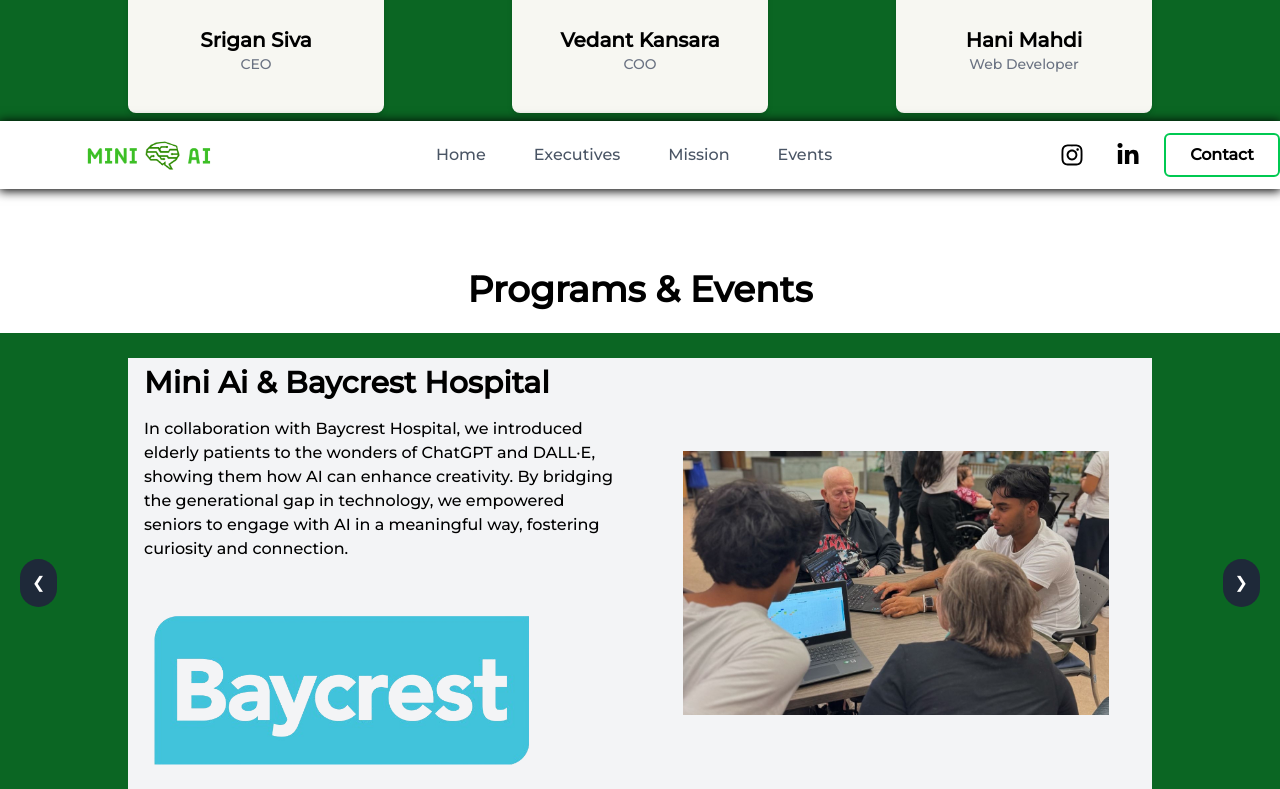
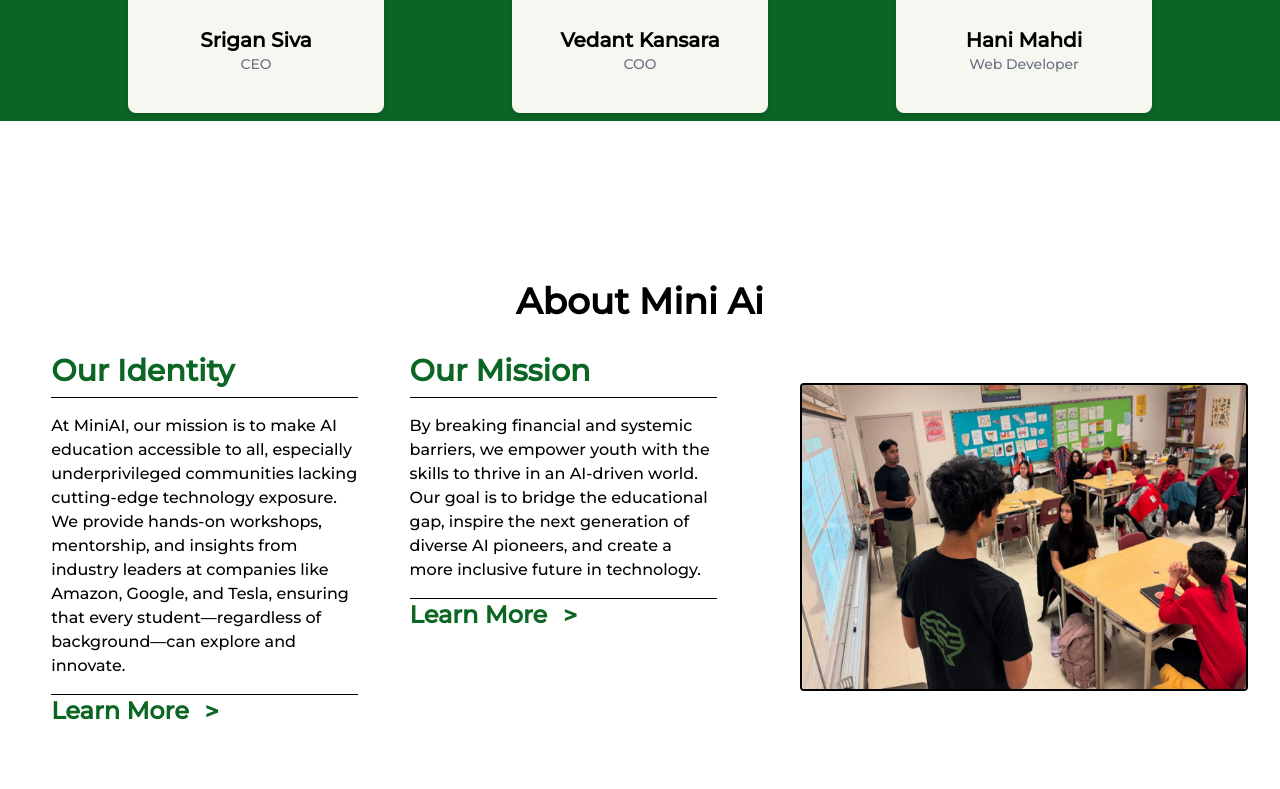
Before and after one commit to BoyManCoder/MiniAiv2, a React (Vite) app: page / in a window 1280 px wide. Shown: the part 1531-2320 px from the top of the page. Built offline with nearby package versions, Linux system fonts and the light colour scheme.

Commit message:
final feb update

```diff
--- a/src/components/Home.tsx
+++ b/src/components/Home.tsx
@@ -45,7 +45,7 @@
               <video
                 ref={videoRef}
                 className={`h-full w-full object-cover rounded transition-opacity duration-500 ${
-                  isPlaying ? "opacity-100" : "opacity-40"
+                  isPlaying ? "opacity-100" : "opacity-80"
                 }`}
                 src="/assets/into.mp4"
               ></video>
@@ -63,9 +63,9 @@
                 }`}
               >
                 {isPlaying ? (
-                  <AiOutlinePauseCircle className="text-5xl text-white" />
+                  <AiOutlinePauseCircle className="text-6xl text-white" />
                 ) : (
-                  <AiOutlinePlayCircle className="text-5xl text-white" />
+                  <AiOutlinePlayCircle className="text-6xl text-white" />
                 )}
               </button>
             </div>
--- a/src/components/Mission.tsx
+++ b/src/components/Mission.tsx
@@ -1,99 +1,49 @@
-import React, { useState } from "react";
-import { MdMenu } from "react-icons/md";
-import { motion, AnimatePresence } from "framer-motion";
-import { FaInstagram, FaLinkedinIn } from "react-icons/fa";
+import React from "react";
 
-function Navbar() {
-  const NavbarMenu = [
-    { id: 1, title: "Home", link: "#home" },
-    { id: 2, title: "Executives", link: "#exec" },
-    { id: 3, title: "Mission", link: "#mission" },
-    { id: 4, title: "Events", link: "#events" },
-  ];
-
-  const [open, setOpen] = useState(false);
+function Mission(){
+    // Declare the link in the function
+    const redirectToLink = (url) => {
+        window.location.href = url;  // Redirects to the URL
+    };
 
     return (
         <>
-      <nav>
-        <div className="container flex flex-col md:flex-row justify-between items-center py-3">
-          <div className="flex items-center gap-2">
-            <img src="/assets/LongLogo.png" className="w-34 ml-6 md:ml-20" />
+            <h1 className="mt-14 md:mt-40 mb-6 text-center text-4xl font-semibold">About Mini Ai</h1>
+            <section id="mission" className="w-screen h-200 md:h-110 flex justify-center items-center">
+                <div className="w-full h-full flex flex-col md:flex-row">
+                    <div className="w-full h-4/5 md:w-3/5 md:h-full flex flex-col md:flex-row justify-evenly items-center">
+                        <div className="h-1/2 w-5/6 md:w-2/5 md:h-full my-4">
+                            <h1 className="text-main text-3xl font-semibold mt-2 pb-2 border-black border-b-1">Our Identity</h1>
+                            <p className="w-full py-4 border-black border-b-1">At MiniAI, our mission is to make AI education accessible to all, especially underprivileged communities lacking cutting-edge technology exposure. We provide hands-on workshops, mentorship, and insights from industry leaders at companies like Amazon, Google, and Tesla, ensuring that every student—regardless of background—can explore and innovate.</p>
+                            <div className="slide-arrow text-2xl flex flex-row justify-start items-center">
+                                <button
+                                    className="text-main font-semibold"
+                                    onClick={() => redirectToLink('https://www.linkedin.com/company/mini-ai/')}>  {/* Example URL */}
+                                    Learn More
+                                </button>
+                                <h1 className="mx-4 text-main font-bold">{'>'}</h1>
                             </div>
-          <div className="hidden md:flex items-center gap-6 text-gray-600">
-            <ul className="flex items-center gap-6">
-              {NavbarMenu.map((item) => (
-                <li key={item.id}>
-                  <a
-                    href={item.link}
-                    className="inline-block py-1 px-3 hover:text-green-500"
-                  >
-                    {item.title}
-                  </a>
-                </li>
-              ))}
-            </ul>
                         </div>
-          <div className="flex items-center gap-4">
-            <a
-              href="https://www.instagram.com/miniai.to?igsh=dnpydmc3aGQwY2Fr"
-              target="_blank"
-              rel="noopener noreferrer"
-              className="text-2xl hover:bg-green-500 hover:text-white rounded-full p-2 duration-200"
-            >
-              <FaInstagram />
-            </a>
-            <a
-              href="https://www.linkedin.com/company/mini-ai/"
-              target="_blank"
-              rel="noopener noreferrer"
-              className="text-2xl hover:bg-green-500 hover:text-white rounded-full p-2 duration-200"
-            >
-              <FaLinkedinIn />
-            </a>
-            <a
-              href="mailto:miniai.toronto@gmail.com"
-              className="hover:bg-green-500 font-semibold hover:text-white rounded-md border-2 border-green-500 px-6 py-2 duration-200 hidden md:block"
-            >
-              Contact
-            </a>
-            <div className="md:hidden" onClick={() => setOpen(!open)}>
-              <MdMenu className="text-4xl" />
+                        <div className="h-1/2 w-5/6 md:w-2/5 md:h-full my-4">
+                            <h1 className="text-main text-3xl font-semibold mt-2 pb-2 border-black border-b-1">Our Mission</h1>
+                            <p className="w-full py-4 border-black border-b-1">By breaking financial and systemic barriers, we empower youth with the skills to thrive in an AI-driven world. Our goal is to bridge the educational gap, inspire the next generation of diverse AI pioneers, and create a more inclusive future in technology.</p>
+                            <div className="slide-arrow text-2xl flex flex-row justify-start items-center">
+                                <button
+                                    className="text-main font-semibold"
+                                    onClick={() => redirectToLink("https://www.instagram.com/miniai.to?igsh=dnpydmc3aGQwY2Fr")}>  {/* Example URL */}
+                                    Learn More
+                                </button>
+                                <h1 className="mx-4 text-main font-bold">{'>'}</h1>
                             </div>
                         </div>
                     </div>
-
-        {/* Mobile Menu: Slide-in effect with horizontal layout */}
-        <AnimatePresence>
-          {open && (
-            <motion.div
-            initial={{ opacity: 0, y: -100 }}
-            animate={{ opacity: 1, y: 0 }}
-            exit={{ opacity: 0, y: -100 }}
-            transition={{ duration: 0.3 }}
-              className="absolute top-0 left-0 w-full bg-black text-white z-20"
-            >
-              <div className="w-full flex justify-center items-center py-5">
-                <ul className="flex items-center gap-6">
-                  {NavbarMenu.map((item) => (
-                    <li key={item.id}>
-                      <a
-                        href={item.link}
-                        className="py-2 px-4 hover:text-gray-400"
-                        onClick={() => setOpen(false)} // Close menu when link is clicked
-                      >
-                        {item.title}
-                      </a>
-                    </li>
-                  ))}
-                </ul>
+                    <div className="w-full h-1/5 my-4 md:w-2/5 md:h-4/5 flex justify-center items-center">
+                        <img src="/assets/Class.jpg" className="h-full w-3/4 md:h-7/8 md:w-7/8 border-black border-1 md:border-2 rounded"/>
                     </div>
-            </motion.div>
-          )}
-        </AnimatePresence>
-      </nav>
+                </div>
+            </section>
         </>
     );
 }
 
-export default Navbar;
+export default Mission;
--- a/src/components/Navbar.tsx
+++ b/src/components/Navbar.tsx
@@ -15,7 +15,7 @@
   return (
     <>
       <nav>
-        <div className="container flex flex-row flex-row justify-between items-center py-3">
+        <div className="container flex flex-row justify-between items-center py-3">
           <div className="flex items-center gap-2">
             <img src="/assets/LongLogo.png" className="w-34 ml-6 md:ml-20" />
           </div>
```
Lines whose indentation alone changed are shown as unchanged.
